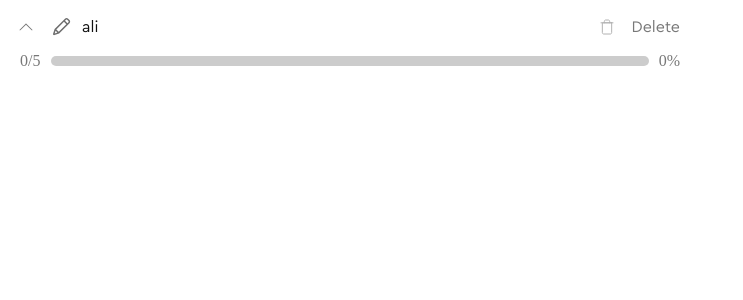
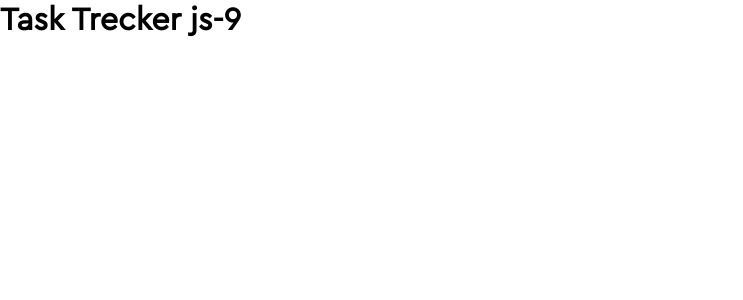
Before and after one commit to peaksoft-school/task-tracker-js9, a React (Create React App) app: page / in a window 1280 px wide. Shown: the top 300 px of the page, without its empty margins (0-743 px from the left). Built offline with nearby package versions, Linux system fonts and the light colour scheme; a web font is replaced by a local one.

Commit message:
app clear

```diff
--- a/src/App.js
+++ b/src/App.js
@@ -1,9 +1,7 @@
-import { CheckList } from './components/checklist/CheckList'
-
 function App() {
    return (
       <div>
-         <CheckList title="ali" />
+         <h1>Task Trecker js-9</h1>
       </div>
    )
 }
```
